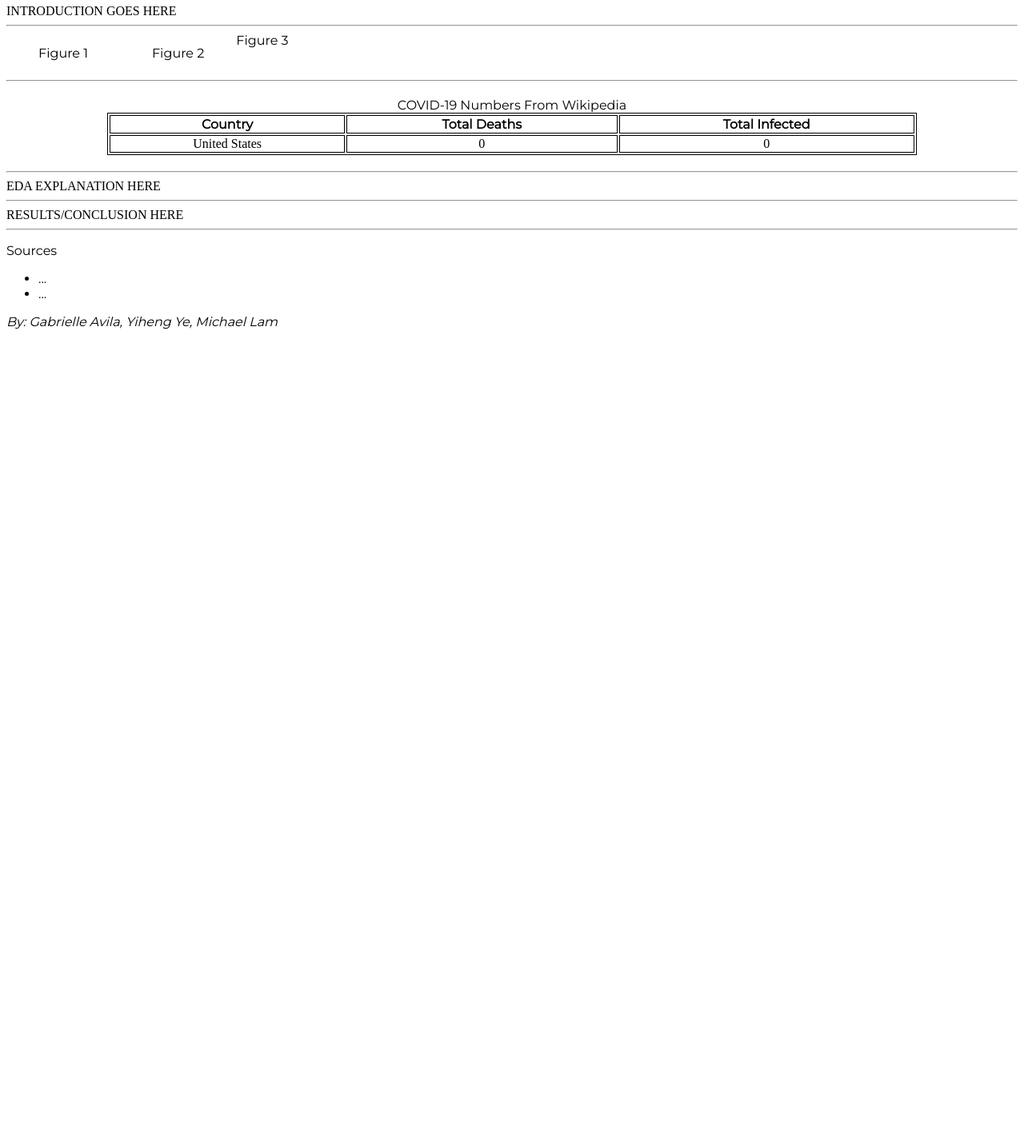
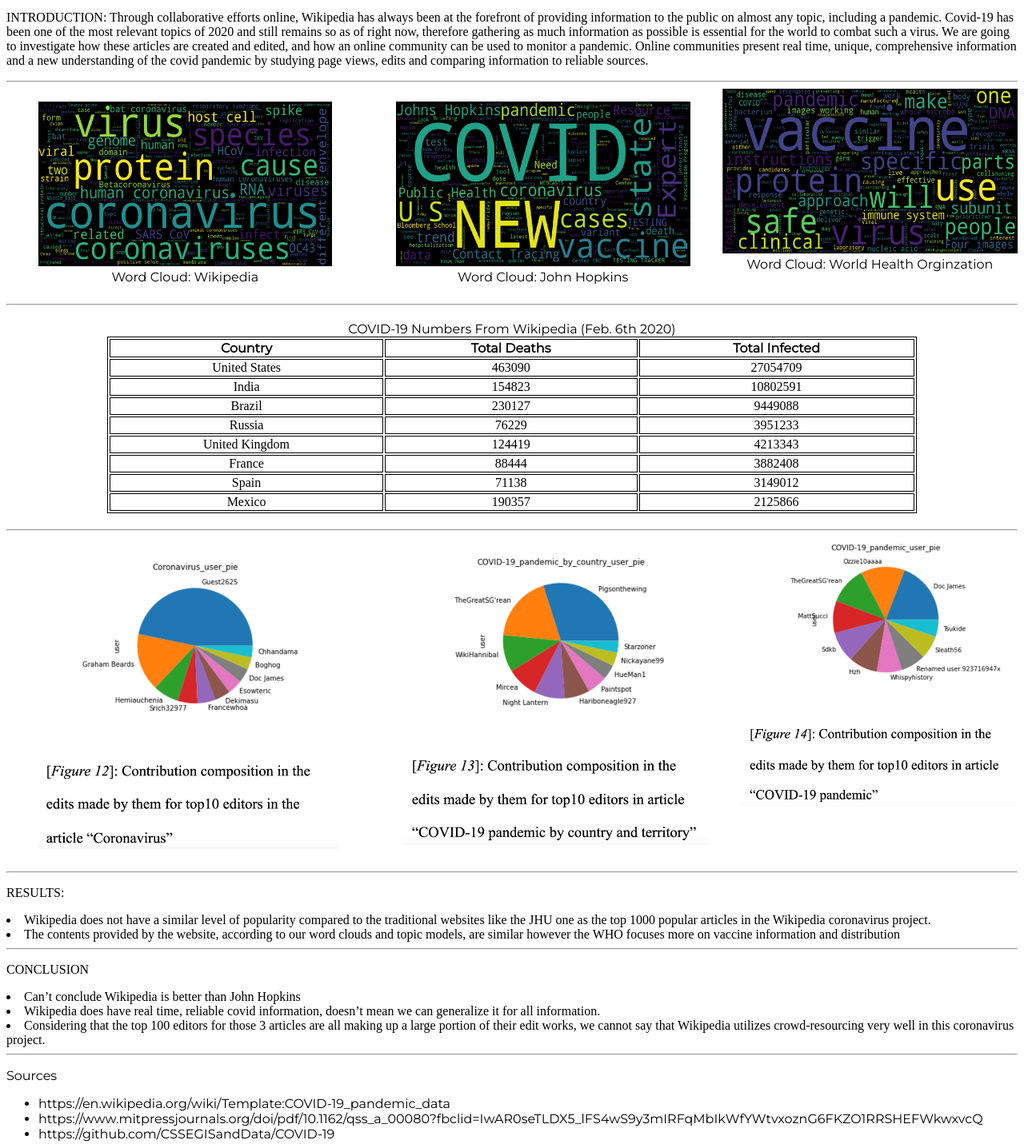
Before and after one commit to ggavila/WikipediaProjectWebsite, a plain HTML site: page index.html in a window 1280 px wide. Shown: the part 620-2051 px from the top of the page at 80% size. Before the commit the page ends 1048 px from the top, so only its background shows below. Drawn offline with Linux system fonts and the light colour scheme.

Commit message:
Add files via upload

```diff
--- a/index.html
+++ b/index.html
@@ -3,7 +3,7 @@
     <head>
         <meta charset = "UTF-8" />
         <meta name = "viewport" content = "width=device-width, initial-scale=1.0"/>
-        <title> Wikipedia Website</title>
+        <title> Wikipedia and the Covid-19 Pandemic</title>
         <link rel= "stylesheet" type = "text/css" href = "style.css"/>
         <link href="https://fonts.googleapis.com/css?family=Montserrat%7CPaytone+One&display=swap" rel="stylesheet" />
     </head>
@@ -44,21 +44,28 @@
         <hr>
         <main>
             <div class = "intro">
-                INTRODUCTION GOES HERE
+                <p>
+                  INTRODUCTION:
+
+                  Through collaborative efforts online, Wikipedia has always been at the forefront of providing information to the public on almost any topic, including a pandemic. Covid-19 has been one of the most relevant topics of 2020 and still remains so as of right now, therefore gathering as much information as possible is essential for the world to combat such a virus. We are going to investigate how these articles are created and edited, and how an online community can be used to monitor a pandemic. Online communities present real time, unique, comprehensive information and a new understanding of the covid pandemic by studying page views, edits and comparing information to reliable sources.
+                </p>
+
             </div>
             <hr>
             <div class= "secondcontainer">
                 <figure id = "breakdown">
-                    <figcaption id = "special1">Figure 1</figcaption>
-
+                    <img src="wikiword.jpg" alt="Trulli" style="width:100%">
+                    <figcaption id = "special1">Word Cloud: Wikipedia</figcaption>
 
                 </figure>
                 <figure id = "sales">
-                    <figcaption id = "special2">Figure 2</figcaption>
+                    <img src="john.jpg" alt="Trulli" style="width:100%">
+                    <figcaption id = "special2">Word Cloud: John Hopkins</figcaption>
 
                 </figure>
                 <div class ="sales">
-                    <figcaption id = "special2">Figure 3</figcaption>
+                    <img src="who.jpg" alt="Trulli" style="width:100%">
+                    <figcaption id = "special2">Word Cloud: World Health Orginzation</figcaption>
 
                 </div>
             </div>
@@ -66,7 +73,7 @@
             <div class = "table">
                 <table>
                     <caption id = "normal">
-                        COVID-19 Numbers From Wikipedia
+                        COVID-19 Numbers From Wikipedia (Feb. 6th 2020)
                     </caption>
                     <thead>
                         <tr>
@@ -78,8 +85,43 @@
                     <tbody>
                         <tr>
                             <td>United States</td>
-                            <td>0</td>
-                            <td>0</td>
+                            <td>463090</td>
+                            <td>27054709</td>
+                        </tr>
+                        <tr>
+                            <td>India</td>
+                            <td>154823</td>
+                            <td>10802591</td>
+                        </tr>
+                        <tr>
+                            <td>Brazil</td>
+                            <td>230127</td>
+                            <td>9449088</td>
+                        </tr>
+                        <tr>
+                            <td>Russia</td>
+                            <td>76229</td>
+                            <td>3951233</td>
+                        </tr>
+                        <tr>
+                            <td>United Kingdom</td>
+                            <td>124419</td>
+                            <td>4213343</td>
+                        </tr>
+                        <tr>
+                            <td>France</td>
+                            <td>88444</td>
+                            <td>3882408</td>
+                        </tr>
+                        <tr>
+                            <td>Spain</td>
+                            <td>71138</td>
+                            <td>3149012</td>
+                        </tr>
+                        <tr>
+                            <td>Mexico</td>
+                            <td>190357</td>
+                            <td>2125866</td>
                         </tr>
                     </tbody>
                 </table>
@@ -88,19 +130,38 @@
             <col>
             </div>
             <hr>
+            <div class= "secondcontainer">
+                <figure id = "breakdown">
+                    <img src="figure12.jpg" alt="Trulli" style="width:100%">
+                </figure>
+                <figure id = "sales">
+                    <img src="figure13.jpg" alt="Trulli" style="width:100%">
+
+                </figure>
+                <div class ="sales">
+                    <img src="figure14.jpg" alt="Trulli" style="width:100%">
+                </div>
+            </div>
+            <hr>
             <div class = "EDA">
-                EDA EXPLANATION HERE
+              <p>RESULTS:</p>
+              <li>Wikipedia does not have a similar level of popularity compared to the traditional websites like the JHU one as the top 1000 popular articles in the Wikipedia coronavirus project.</li>
+              <li>The contents provided by the website, according to our word clouds and topic models, are similar however the WHO focuses more on vaccine information and distribution</li>
             </div>
             <hr>
             <div class = "Results">
-                RESULTS/CONCLUSION HERE
+                <p>CONCLUSION</p>
+                <li>Can’t conclude Wikipedia is better than John Hopkins </li>
+                <li>Wikipedia does have real time, reliable covid information, doesn’t mean we can generalize it for all information. </li>
+                <li>Considering that the top 100 editors for those 3 articles are all making up a large portion of their edit works, we cannot say that Wikipedia utilizes crowd-resourcing very well in this coronavirus project.</li>
             </div>
             <hr>
             <div id = "normal25">
                 <p>Sources</p>
                 <ul style="list-style-type:disc;">
-                    <li>...</li>
-                    <li>...</li>
+                    <li>https://en.wikipedia.org/wiki/Template:COVID-19_pandemic_data</li>
+                    <li>https://www.mitpressjournals.org/doi/pdf/10.1162/qss_a_00080?fbclid=IwAR0seTLDX5_lFS4wS9y3mIRFqMbIkWfYWtvxoznG6FKZO1RRSHEFWkwxvcQ</li>
+                    <li>https://github.com/CSSEGISandData/COVID-19</li>
                 </ul>
             </div>
         </main>
```
